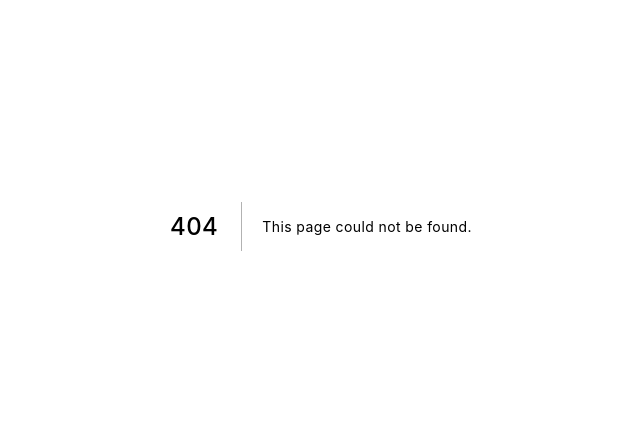
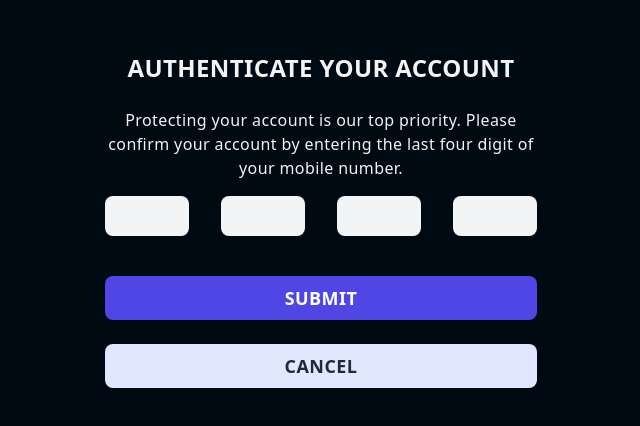
Before and after one commit to paradocx96/secure-auth-app, a Next.js app: page /number_authenticate in a window 1280 px wide. Before the commit this address had no page. Shown: the part 174-600 px from the top of the page, without its empty margins (319-959 px from the left). Built offline with nearby package versions, Linux system fonts and the light colour scheme.

Commit message:
Number Authentication init

```diff
--- a/components/login/LoginForm.jsx
+++ b/components/login/LoginForm.jsx
@@ -42,10 +42,12 @@ function LoginForm(props) {
                         </div>
                     </div>
 
-                    <button type="submit"
-                            className="w-full mt-6 bg-indigo-600 rounded-lg px-4 py-2 text-lg text-white tracking-wide font-semibold font-sans uppercase">Sign
-                        In
-                    </button>
+                    <Link href='/number_authenticate'>
+                        <button type="submit"
+                                className="w-full mt-6 bg-indigo-600 rounded-lg px-4 py-2 text-lg text-white tracking-wide font-semibold font-sans uppercase">Sign
+                            In
+                        </button>
+                    </Link>
 
                     <Link href='/registration'>
                         <button
--- /dev/null
+++ b/components/multifactor_auth/NumberAuthenticateForm.jsx
@@ -0,0 +1,57 @@
+import React from 'react';
+import Link from "next/link";
+
+function NumberAuthenticateForm(props) {
+    return (
+        <div className="h-screen flex justify-center items-center">
+            <div className="lg:w-2/5 md:w-1/2 w-2/3">
+
+                <form className="p-10 rounded-lg shadow-lg min-w-full">
+
+                    <h1 className="text-center text-2xl mb-6 font-bold font-sans uppercase">Authenticate Your
+                        Account</h1>
+
+                    <p className='text-center'>Protecting your account is our top priority. Please confirm your account by entering the last
+                        four digit of your mobile number.</p>
+
+                    <div className='flex items-center justify-between py-4'>
+                        <div className='mr-8'>
+                            <input className="w-full bg-gray-100 px-2 py-2 rounded-lg focus:outline-none"
+                                   type="text"
+                                   name="number1" id="number1"/>
+                        </div>
+                        <div className='mr-8'>
+                            <input className="w-full bg-gray-100 px-2 py-2 rounded-lg focus:outline-none"
+                                   type="text"
+                                   name="number2" id="number2"/>
+                        </div>
+                        <div className='mr-8'>
+                            <input className="w-full bg-gray-100 px-2 py-2 rounded-lg focus:outline-none"
+                                   type="text"
+                                   name="number3" id="number3"/>
+                        </div>
+                        <div>
+                            <input className="w-full bg-gray-100 px-2 py-2 rounded-lg focus:outline-none"
+                                   type="text"
+                                   name="number4" id="number4"/>
+                        </div>
+                    </div>
+
+                    <button
+                        className="w-full mt-6 bg-indigo-600 rounded-lg px-4 py-2 text-lg text-white tracking-wide font-semibold font-sans uppercase"
+                        type="submit">Submit
+                    </button>
+
+                    <Link href='/login'>
+                        <button
+                            className="w-full mt-6 mb-3 bg-indigo-100 rounded-lg px-4 py-2 text-lg text-gray-800 tracking-wide font-semibold font-sans uppercase">
+                            Cancel
+                        </button>
+                    </Link>
+                </form>
+            </div>
+        </div>
+    );
+}
+
+export default NumberAuthenticateForm;
--- /dev/null
+++ b/pages/number_authenticate.jsx
@@ -0,0 +1,20 @@
+import React from 'react';
+import Head from "next/head";
+
+import NumberAuthenticateForm from "../components/multifactor_auth/NumberAuthenticateForm";
+
+function NumberAuthenticate(props) {
+    return (
+        <div>
+            <Head>
+                <title>Secure App - Authenticate</title>
+                <meta name="description" content="Secure Authentication App"/>
+                <link rel="icon" href="/favicon.ico"/>
+            </Head>
+
+            <NumberAuthenticateForm/>
+        </div>
+    );
+}
+
+export default NumberAuthenticate;
```
